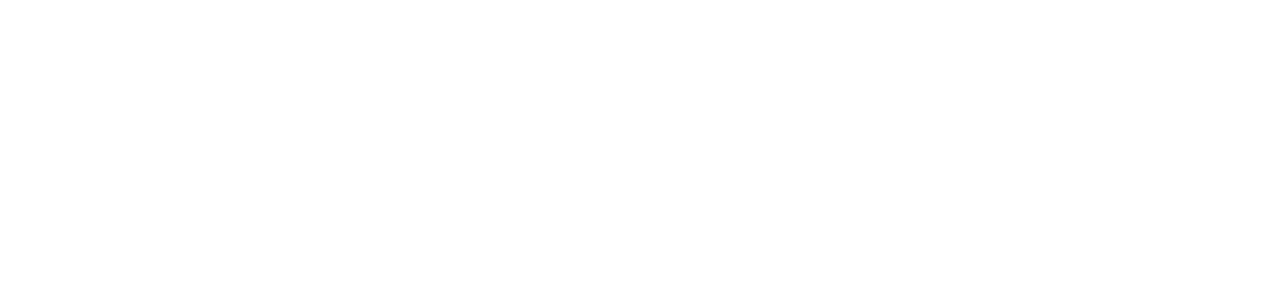
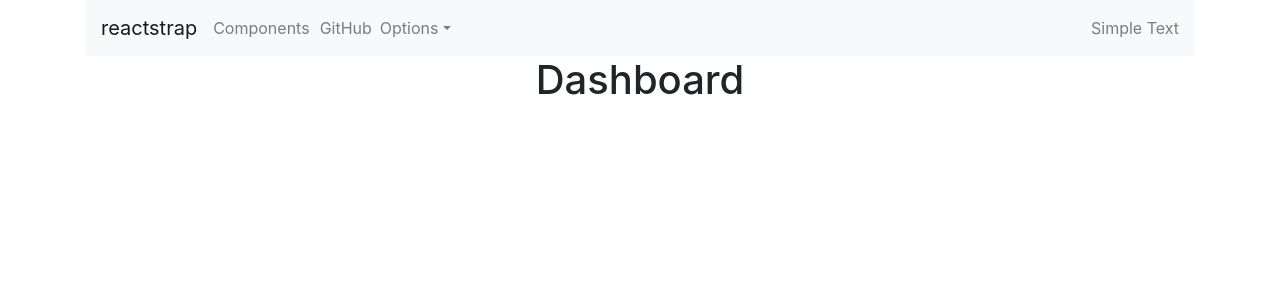
Before and after one commit to otaviohenrique1/app-loja-game-reactjs, a React (Create React App) app: page /dashboard in a window 1280 px wide. Shown: the top 300 px of the page. Built offline with nearby package versions, Linux system fonts and the light colour scheme.

Commit message:
Commit 8 dos arquivos

```diff
--- /dev/null
+++ b/src/components/ContainerApp/index.tsx
@@ -0,0 +1,16 @@
+import { ReactNode } from "react";
+import { Container } from "reactstrap";
+import { NavbarApp } from "../Navbar";
+
+interface ContainerAppProps {
+  children: ReactNode;
+}
+
+export function ContainerApp(props: ContainerAppProps) {
+  return (
+    <Container>
+      <NavbarApp />
+      {props.children}
+    </Container>
+  );
+}
--- /dev/null
+++ b/src/components/Navbar/index.tsx
@@ -0,0 +1,42 @@
+import { useState } from "react";
+import { Collapse, DropdownItem, DropdownMenu, DropdownToggle, Nav, Navbar, NavbarBrand, NavbarText, NavbarToggler, NavItem, UncontrolledDropdown } from "reactstrap";
+
+export function NavbarApp() {
+  const [isOpen, setIsOpen] = useState<boolean>(false);
+  const toggle = () => setIsOpen(!isOpen);
+
+  return (
+    <Navbar color="light" light expand="md">
+      <NavbarBrand href="/">reactstrap</NavbarBrand>
+      <NavbarToggler onClick={toggle} />
+      <Collapse isOpen={isOpen} navbar>
+        <Nav className="mr-auto" navbar>
+          <NavItem style={{ marginRight: 10 }}>
+            <NavbarText>Components</NavbarText>
+          </NavItem>
+          <NavItem>
+            <NavbarText>GitHub</NavbarText>
+          </NavItem>
+          <UncontrolledDropdown nav inNavbar>
+            <DropdownToggle nav caret>
+              Options
+            </DropdownToggle>
+            <DropdownMenu right>
+              <DropdownItem>
+                Option 1
+              </DropdownItem>
+              <DropdownItem>
+                Option 2
+              </DropdownItem>
+              <DropdownItem divider />
+              <DropdownItem>
+                Reset
+              </DropdownItem>
+            </DropdownMenu>
+          </UncontrolledDropdown>
+        </Nav>
+        <NavbarText>Simple Text</NavbarText>
+      </Collapse>
+    </Navbar>
+  );
+}
--- a/src/pages/Login/index.tsx
+++ b/src/pages/Login/index.tsx
@@ -7,6 +7,7 @@ import { CampoFormulario, Separador } from "../../components/Campo";
 import { Botao, BotaoLink, ContainerBotoes } from "../../components/Botao";
 import { MensagemErro } from "../../components/Mensagem";
 import { MensagemErroCampoVazio } from "../../utils/utils";
+import { useHistory } from "react-router-dom";
 
 interface FormValues {
   email: string;
@@ -31,6 +32,8 @@ const ValidationSchema = Yup.object().shape({
 });
 
 export function Login() {
+  const history = useHistory();
+
   function handleSubmitForm(values: FormValues, actions: FormikHelpers<FormValues>) {
     let data: FormValues = {
       email: values.email,
@@ -44,6 +47,7 @@ export function Login() {
         senha: ''
       }
     });
+    history.push('/dashboard');
   }
 
   return (
--- /dev/null
+++ b/src/pages/dashboard/index.tsx
@@ -0,0 +1,16 @@
+import { ContainerApp } from "../../components/ContainerApp";
+
+export function Dashboard() {
+  return (
+    <ContainerApp>
+      <div style={{
+        display: 'flex',
+        flexDirection: 'column',
+        alignItems: 'center',
+        justifyContent: 'center'
+      }}>
+        <h1>Dashboard</h1>
+      </div>
+    </ContainerApp>
+  );
+}
--- a/src/pages/routes.tsx
+++ b/src/pages/routes.tsx
@@ -1,6 +1,7 @@
 import React from 'react';
 import { BrowserRouter, Switch, Route } from "react-router-dom";
 import { Cadastro } from './Cadastro';
+import { Dashboard } from './dashboard';
 import { Login } from './Login';
 
 export default function Routes() {
@@ -9,6 +10,7 @@ export default function Routes() {
       <Switch>
         <Route exact path='/' component={Login} />
         <Route exact path='/cadastro/usuario' component={Cadastro} />
+        <Route exact path='/dashboard' component={Dashboard} />
       </Switch>
     </BrowserRouter>
   );
```
